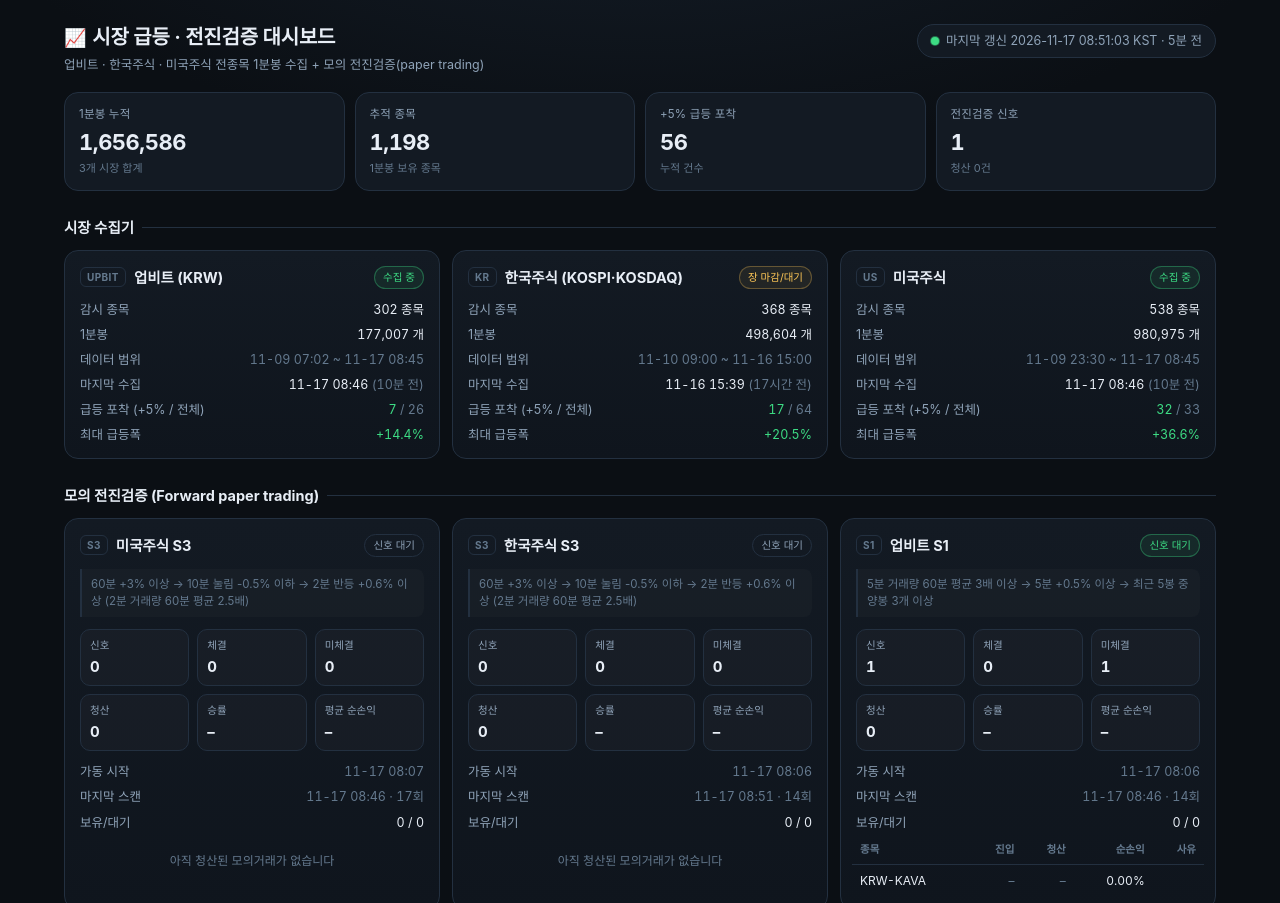
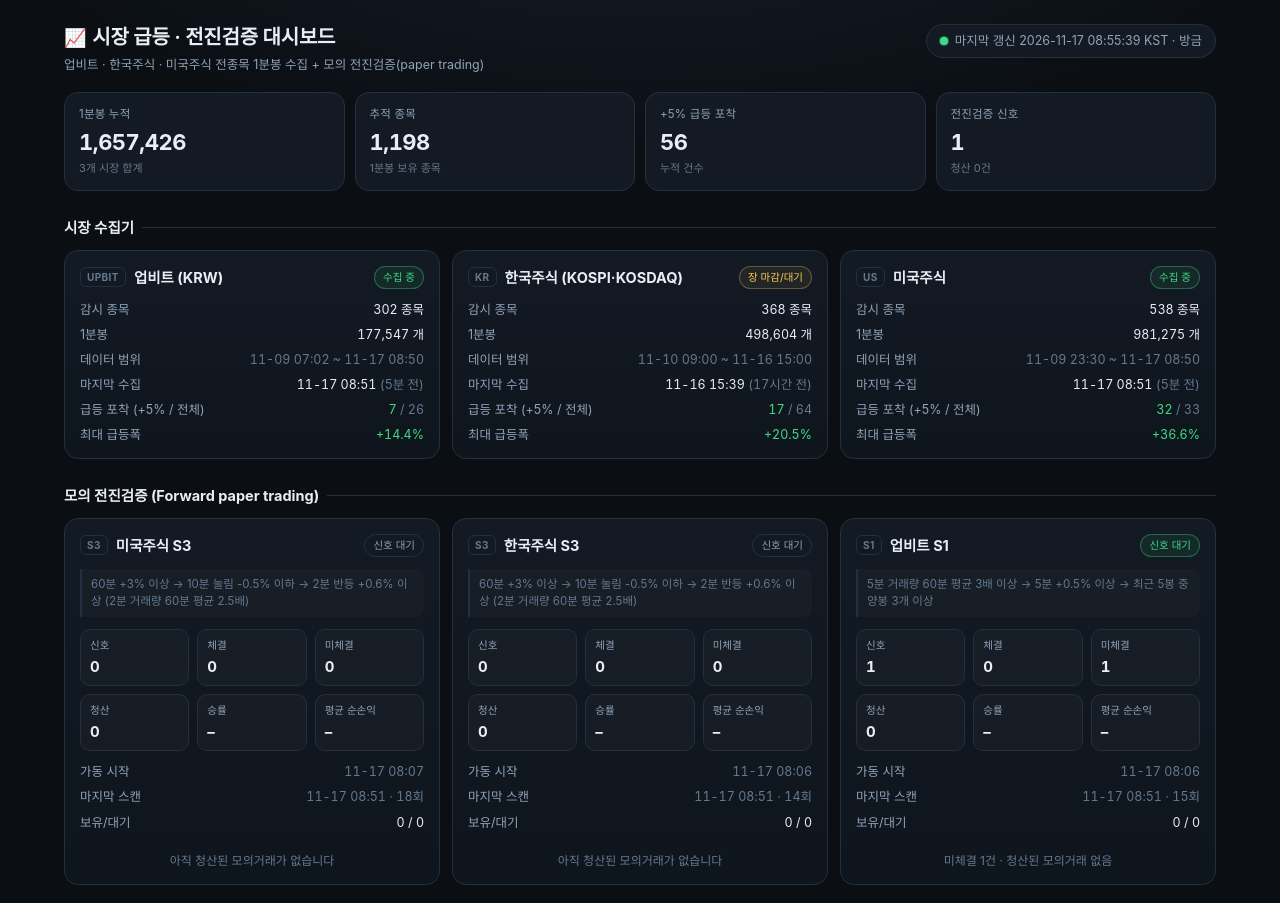
Before and after one commit to mju1417-max/market-dashboard, a plain HTML site: page index.html in a window 1280 px wide. Shown: the top 903 px of the page. Drawn offline with Linux system fonts and the light colour scheme.

Commit message:
Show only settled trades in forward-test tables; refresh snapshot

```diff
--- a/data/status.json
+++ b/data/status.json
@@ -1,11 +1,11 @@
 {
   "schema": 2,
-  "generated_at": "2026-11-17T08:51:03+09:00",
-  "generated_at_display": "2026-11-17 08:51:03 KST",
+  "generated_at": "2026-11-17T08:55:39+09:00",
+  "generated_at_display": "2026-11-17 08:55:39 KST",
   "note": "Public market-only snapshot. No personal data.",
   "totals": {
     "symbols": 1198,
-    "candles_1m": 1656586,
+    "candles_1m": 1657426,
     "surges_ge5": 56,
     "forward_closed": 0,
     "forward_wins": 0,
@@ -18,16 +18,16 @@
       "short": "UPBIT",
       "universe": 302,
       "collect_cycles": 32,
-      "collector_last_run_at": "2026-11-17T08:46:14",
+      "collector_last_run_at": "2026-11-17T08:51:07",
       "collector_errors": 0,
       "symbols_with_candles": 302,
-      "candles_1m": 177007,
+      "candles_1m": 177547,
       "candle_from": "2026-11-09T07:02:00",
-      "candle_to": "2026-11-17T08:45:00",
+      "candle_to": "2026-11-17T08:50:00",
       "db_ok": true,
       "fetch_ok": 302,
       "fetch_rows": 302,
-      "last_fetched_at": "2026-11-17T08:46:14",
+      "last_fetched_at": "2026-11-17T08:51:07",
       "surges": {
         "total": 26,
         "ge3_pct": 26,
@@ -68,16 +68,16 @@
       "short": "US",
       "universe": 538,
       "collect_cycles": 67,
-      "collector_last_run_at": "2026-11-17T08:46:15",
+      "collector_last_run_at": "2026-11-17T08:51:08",
       "collector_errors": 0,
       "symbols_with_candles": 538,
-      "candles_1m": 980975,
+      "candles_1m": 981275,
       "candle_from": "2026-11-09T23:30:00",
-      "candle_to": "2026-11-17T08:45:59",
+      "candle_to": "2026-11-17T08:50:56",
       "db_ok": true,
       "fetch_ok": 538,
       "fetch_rows": 538,
-      "last_fetched_at": "2026-11-17T08:46:15",
+      "last_fetched_at": "2026-11-17T08:51:08",
       "surges": {
         "total": 33,
         "ge3_pct": 33,
@@ -95,8 +95,8 @@
       "market": "us",
       "strategy": "S3",
       "started_at": "2026-11-17T08:07:26",
-      "last_run_at": "2026-11-17T08:46:53",
-      "run_count": 17,
+      "last_run_at": "2026-11-17T08:51:46",
+      "run_count": 18,
       "signals": 0,
       "entries": 0,
       "no_fill": 0,
@@ -115,11 +115,11 @@
       "last_scan": {
         "universe": 538,
         "scanned": 538,
-        "dense": 15,
+        "dense": 16,
         "truncated": false,
         "settle_ms": 0,
         "fill_ms": 0,
-        "signal_ms": 1911,
+        "signal_ms": 1946,
         "new_signals": 0,
         "filled": 0,
         "closed": 0
@@ -167,8 +167,8 @@
       "market": "upbit",
       "strategy": "S1",
       "started_at": "2026-11-17T08:06:41",
-      "last_run_at": "2026-11-17T08:46:52",
-      "run_count": 14,
+      "last_run_at": "2026-11-17T08:51:46",
+      "run_count": 15,
       "signals": 1,
       "entries": 0,
       "no_fill": 1,
@@ -183,27 +183,15 @@
       "pending_symbols": [],
       "open_symbols": [],
       "exit_reasons": {},
-      "recent_trades": [
-        {
-          "id": "UPBIT_S1-00001",
-          "symbol": "KRW-KAVA",
-          "entry_ts": null,
-          "exit_ts": null,
-          "entry_price": null,
-          "exit_price": null,
-          "pnl_pct": 0.0,
-          "exit_reason": null,
-          "hold_sec": null
-        }
-      ],
+      "recent_trades": [],
       "last_scan": {
         "universe": 302,
         "scanned": 300,
-        "dense": 6,
+        "dense": 8,
         "truncated": false,
         "settle_ms": 0,
         "fill_ms": 0,
-        "signal_ms": 1226,
+        "signal_ms": 1178,
         "new_signals": 0,
         "filled": 0,
         "closed": 0
--- a/index.html
+++ b/index.html
@@ -235,7 +235,9 @@
               + '<td class="muted">' + esc(r.exit_reason || '') + '</td></tr>';
           }).join('')
         + '</tbody></table></div>'
-        : '<div class="empty">' + (tr.pending ? '신호 ' + num(tr.pending) + '건 체결 대기 중' : '아직 청산된 모의거래가 없습니다') + '</div>';
+        : '<div class="empty">' + (tr.pending ? '신호 ' + num(tr.pending) + '건 체결 대기 중'
+            : (tr.no_fill ? '미체결 ' + num(tr.no_fill) + '건 · 청산된 모의거래 없음'
+            : '아직 청산된 모의거래가 없습니다')) + '</div>';
       return '<div class="card">'
         + '<div class="card-head"><div class="name"><span class="tag">' + esc(tr.strategy || '') + '</span>'
         + '<span class="nm">' + esc(tr.label) + '</span></div>'
```
